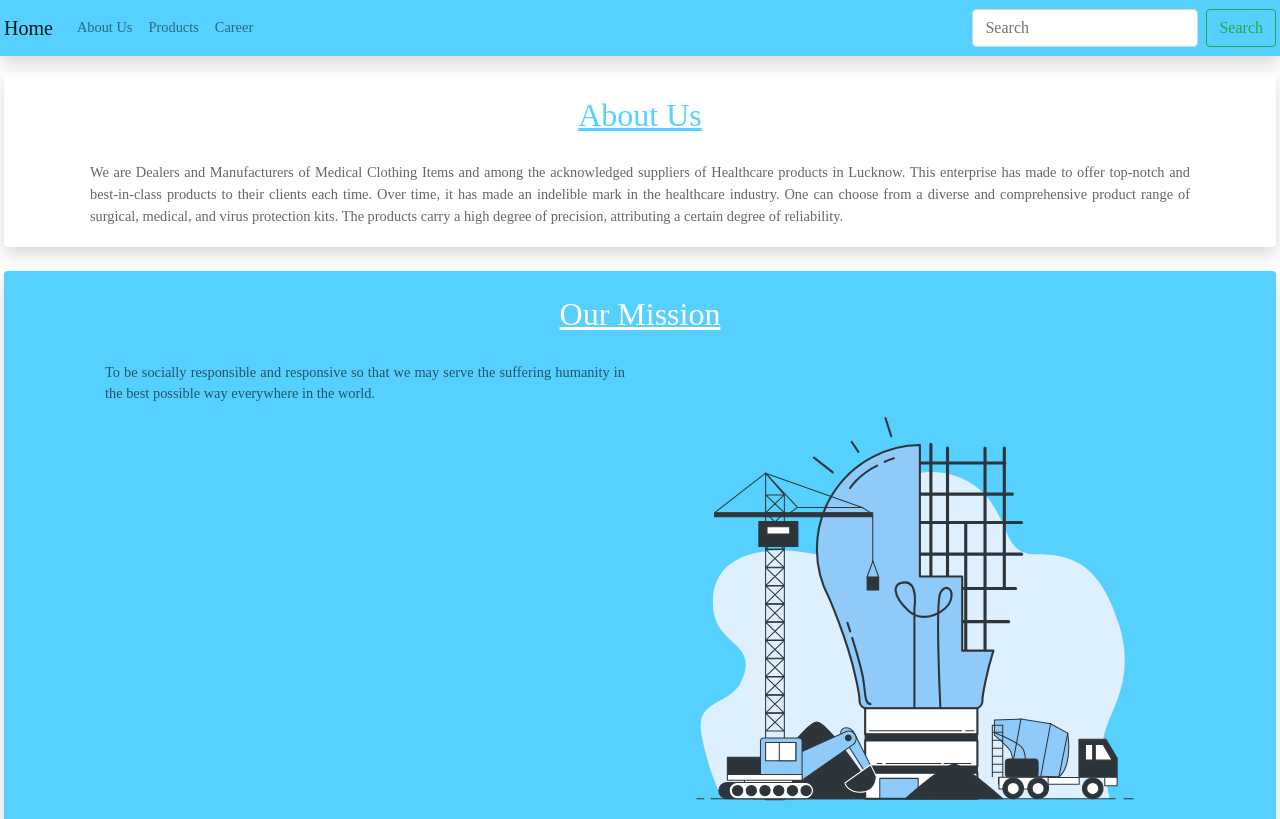
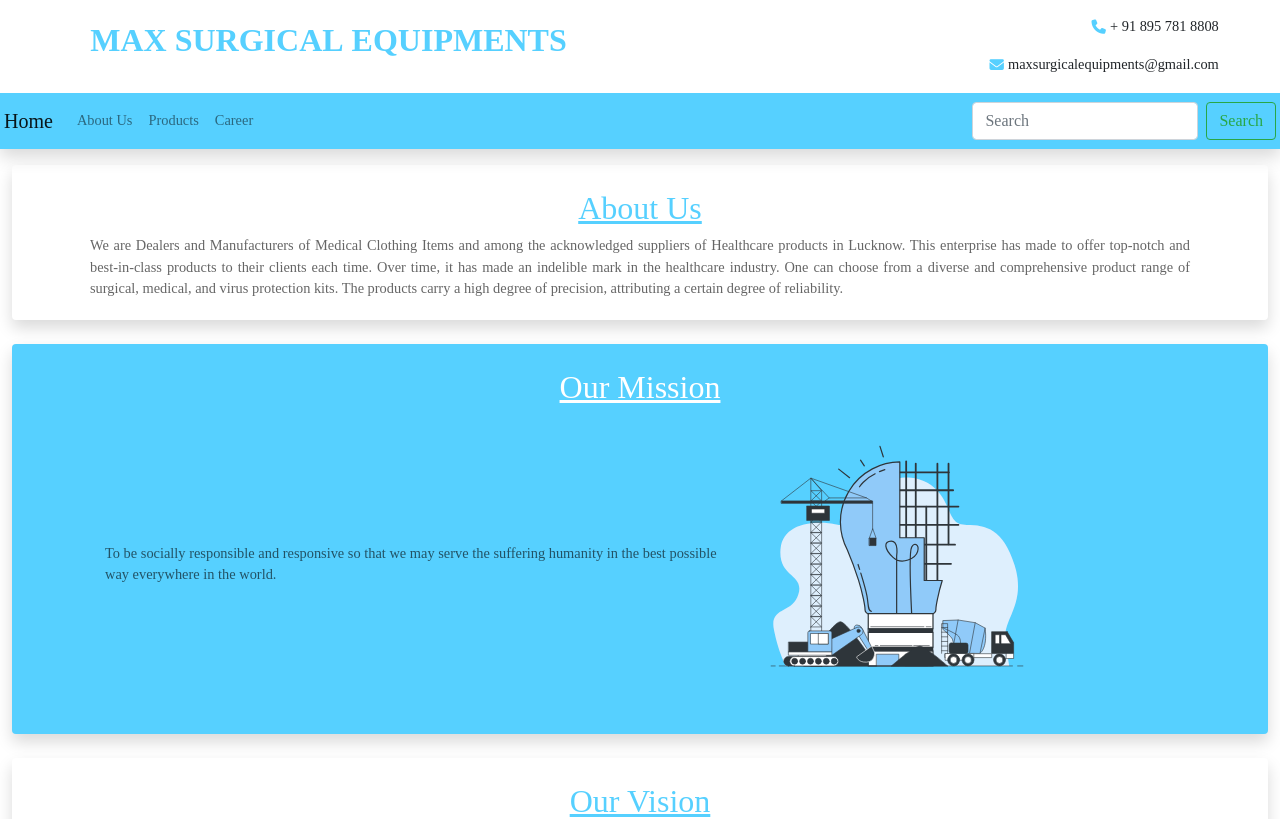
Before and after one commit to abstruse020/max-surgical-react, a React (Create React App) app: page /about in a window 1280 px wide. Shown: the top 819 px of the page. Built offline with nearby package versions, Linux system fonts and the light colour scheme.

Commit message:
[V-1]: added top heading with contact

```diff
--- a/src/App.css
+++ b/src/App.css
@@ -28,3 +28,9 @@
   color: #000000;
   opacity: 60%;
 }
+.heading-text{
+  color: #56d0ff;
+  font-size: 2rem;
+  font-weight: bolder;
+  transition: opacity 400ms;
+}
--- a/src/components/Themes/Cards/TransparentCard.jsx
+++ b/src/components/Themes/Cards/TransparentCard.jsx
@@ -3,21 +3,20 @@
 import ImageHolder from '../ImageHandlers/index.jsx'
 
 function TransparentCard({header,cardBody, colors={bg:"bg-white",header:"",bodyText:"text-secondary"}, image, imagePosition=1}) {
-  console.log(image)
     return (
       <div className={"mb-4 " + colors.bg+" shadow rounded mx-1"}>
         <div className={"container mx-auto pt-4"}>
           <h2 className={"d-flex justify-content-center "+ colors.header}>
             <u>{header}</u>
           </h2>
-          <div className="card-body d-flex row">
-            <div className={image && imagePosition==1 ? 'col-md-6':''}>
+          <div className="card-body d-flex row pt-0">
+            <div className={image && imagePosition==1 ? 'col-md-5':''}>
               {image && imagePosition==1 ? <ImageHolder image={image} /> : null}
             </div>
-            <div className={(image ? 'col-md-6' : '') + ' '}>
-            <p className={"card-text text-justify "+ colors.bodyText}>{cardBody.body}</p>
+            <div className={(image ? 'col-md-7' : '') + ' d-flex align-items-center'}>
+              <span className={"card-text text-justify "+ colors.bodyText}>{cardBody.body}</span>
             </div>
-            <div className={image && imagePosition==2 ? 'col-md-6':''}>
+            <div className={image && imagePosition==2 ? 'col-md-5':''}>
               {image && imagePosition==2 ? <ImageHolder image={image} /> : null}
             </div>
           </div>
--- a/src/components/Themes/ImageHandlers/index.jsx
+++ b/src/components/Themes/ImageHandlers/index.jsx
@@ -2,10 +2,9 @@
 import PropTypes from 'prop-types'
 
 const ImageHolder = ({image}) => {
-  console.log(image)
     return (
       <div className=''>
-        <img src={image} alt="Image"/>
+        <img src={image} alt="Image" style = {{maxWidth: '300px'}}/>
       </div>
     )
   }
--- a/src/components/pages/AboutUs.jsx
+++ b/src/components/pages/AboutUs.jsx
@@ -73,7 +73,7 @@
     bodyText: 'body-text-on-white'
   }
   return (
-    <section id="about_us_section" className="p-0 mb-3 mt-3">
+    <section id="about_us_section" className="p-0 my-3 mx-2">
       <TransparentCard
         header={aboutUs.header}
         cardBody={aboutUs.cardBody}
--- a/src/components/pages/Nav.jsx
+++ b/src/components/pages/Nav.jsx
@@ -4,8 +4,45 @@
 function Nav (){
     return (
       <div className="shadow">
-      <div>
-
+      <div className="row">
+        <header className="col-md-6 m-3 d-flex justify-content-center row">
+          <div>
+          <span className='heading-text'>M</span>
+          <span className='heading-text'>A</span>
+          <span className='heading-text'>X&nbsp;</span>
+          </div>
+          <div>
+          <span className='heading-text'>S</span>
+          <span className='heading-text'>U</span>
+          <span className='heading-text'>R</span>
+          <span className='heading-text'>G</span>
+          <span className='heading-text'>I</span>
+          <span className='heading-text'>C</span>
+          <span className='heading-text'>A</span>
+          <span className='heading-text'>L&nbsp;</span>
+          </div>
+          <div>
+          <span className='heading-text'>E</span>
+          <span className='heading-text'>Q</span>
+          <span className='heading-text'>U</span>
+          <span className='heading-text'>I</span>
+          <span className='heading-text'>P</span>
+          <span className='heading-text'>M</span>
+          <span className='heading-text'>E</span>
+          <span className='heading-text'>N</span>
+          <span className='heading-text'>T</span>
+          <span className='heading-text'>S</span>
+          </div>
+        </header>
+        <div className="col-md-5 mx-3 mt-3 d-flex flex-column">
+          <p className="d-flex justify-content-end">
+            <i className="fas fa-phone m-1 header-text-on-white"></i> + 91 895 781 8808
+          </p>
+          <p className="d-flex justify-content-end">
+            <i className="fas fa-envelope m-1 header-text-on-white"></i>
+            <span className="">maxsurgicalequipments@gmail.com</span>
+          </p>
+        </div>
       </div>
       <nav className="navbar navbar-expand-md navbar-light px-1 primary-blue">
         <Link className="navbar-brand" to="/">Home</Link>
```
